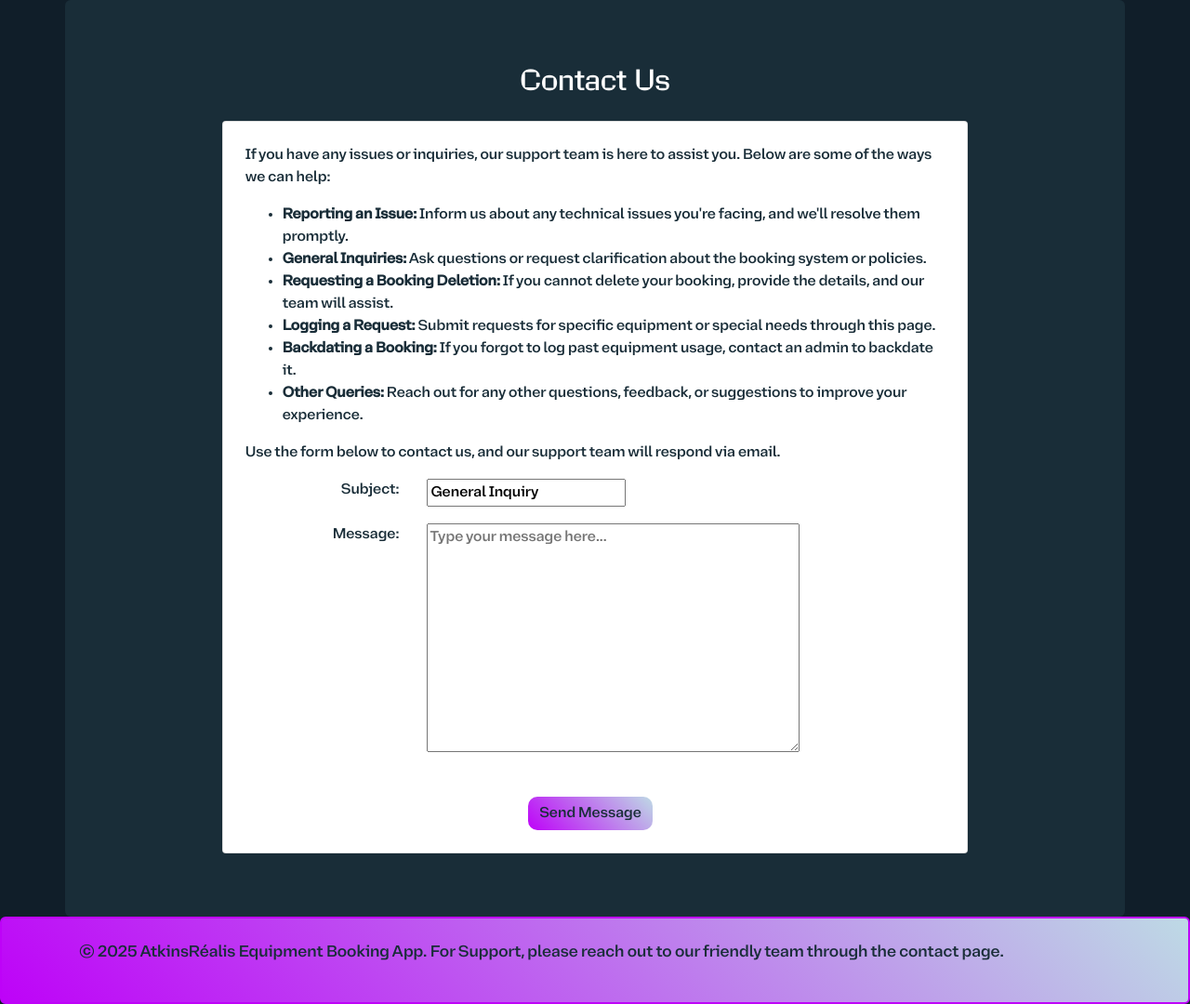
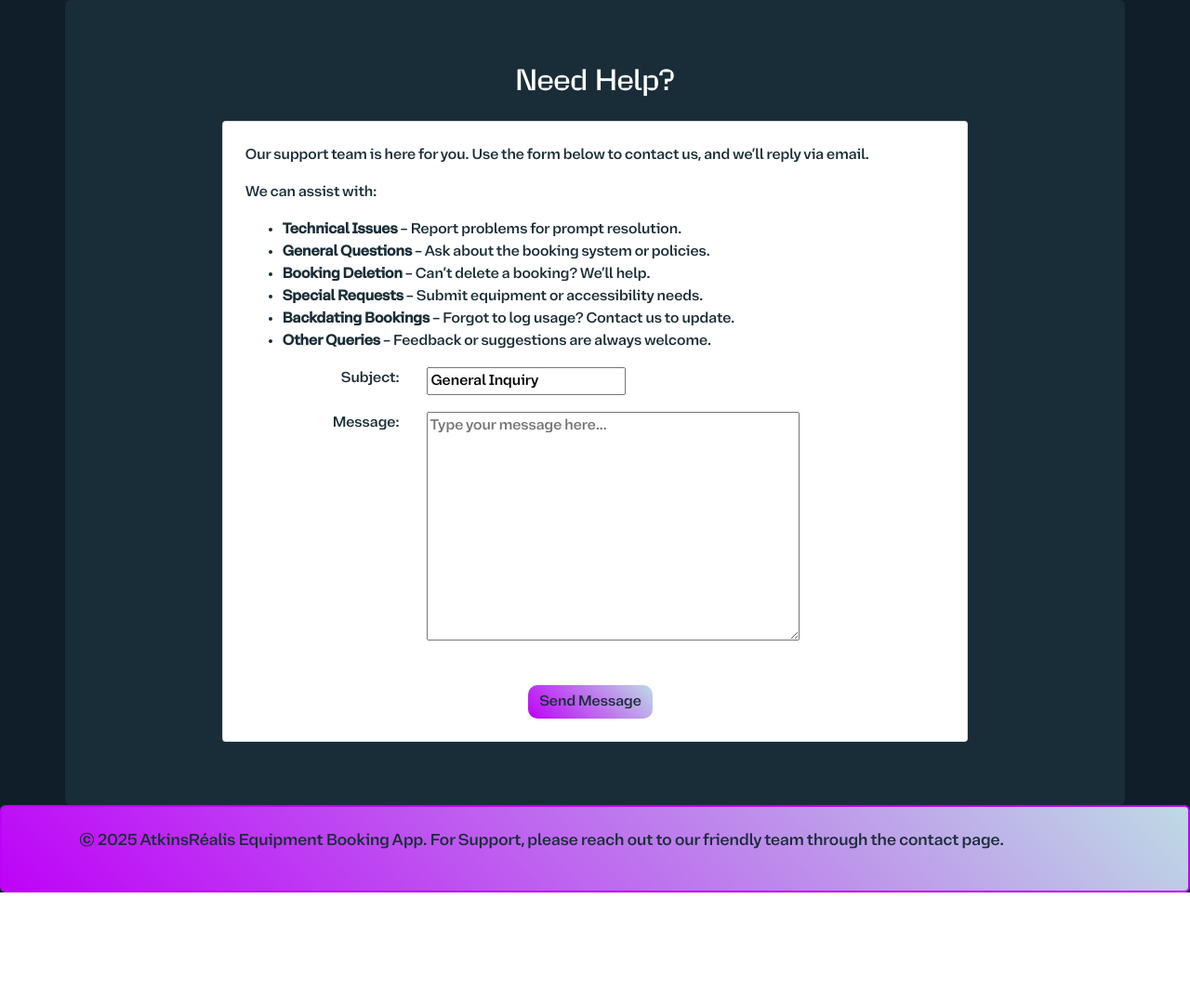
Before and after one commit to CurtisHai/equipment-booking-app, a Django app: page /contact/ in a window 1280 px wide. Shown: the part 162-1242 px from the top of the page at 93% size. After the commit the page ends 1122 px from the top, so only its background shows below. Run offline with Django 5.2, Linux system fonts and the light colour scheme; a user stored in the database is signed in; some libraries are stand-ins or nearby versions.

Commit message:
Update contact page text

```diff
--- a/equipment_booking_app/bookings/templates/bookings/contact.html
+++ b/equipment_booking_app/bookings/templates/bookings/contact.html
@@ -2,7 +2,7 @@
 
 {% block content %}
 <div class="container mt-5">
-    <h2 class="text-center mb-4">Contact Us</h2>
+    <h2 class="text-center mb-4">Need Help?</h2>
 
     <!-- Card for styling the content, similar to booking form design -->
     <div class="card p-4 w-75 mx-auto mb-5" style="color: #192d38;">
@@ -12,17 +12,17 @@
 
             <!-- Check if the user has a valid email associated with their account -->
             {% if user.email %}
-                <p>If you have any issues or inquiries, our support team is here to assist you. Below are some of the ways we can help:</p>
+                <p>Our support team is here for you. Use the form below to contact us, and we&rsquo;ll reply via email.</p>
+
+                <p>We can assist with:</p>
                 <ul>
-                    <li><strong>Reporting an Issue:</strong> Inform us about any technical issues you're facing, and we'll resolve them promptly.</li>
-                    <li><strong>General Inquiries:</strong> Ask questions or request clarification about the booking system or policies.</li>
-                    <li><strong>Requesting a Booking Deletion:</strong> If you cannot delete your booking, provide the details, and our team will assist.</li>
-                    <li><strong>Logging a Request:</strong> Submit requests for specific equipment or special needs through this page.</li>
-                    <li><strong>Backdating a Booking:</strong> If you forgot to log past equipment usage, contact an admin to backdate it.</li>
-                    <li><strong>Other Queries:</strong> Reach out for any other questions, feedback, or suggestions to improve your experience.</li>
+                    <li><strong>Technical Issues</strong> &ndash; Report problems for prompt resolution.</li>
+                    <li><strong>General Questions</strong> &ndash; Ask about the booking system or policies.</li>
+                    <li><strong>Booking Deletion</strong> &ndash; Can&rsquo;t delete a booking? We&rsquo;ll help.</li>
+                    <li><strong>Special Requests</strong> &ndash; Submit equipment or accessibility needs.</li>
+                    <li><strong>Backdating Bookings</strong> &ndash; Forgot to log usage? Contact us to update.</li>
+                    <li><strong>Other Queries</strong> &ndash; Feedback or suggestions are always welcome.</li>
                 </ul>
-
-                <p>Use the form below to contact us, and our support team will respond via email.</p>
 
                 <!-- Display form errors if there are any -->
                 {% if form.errors %}
```
